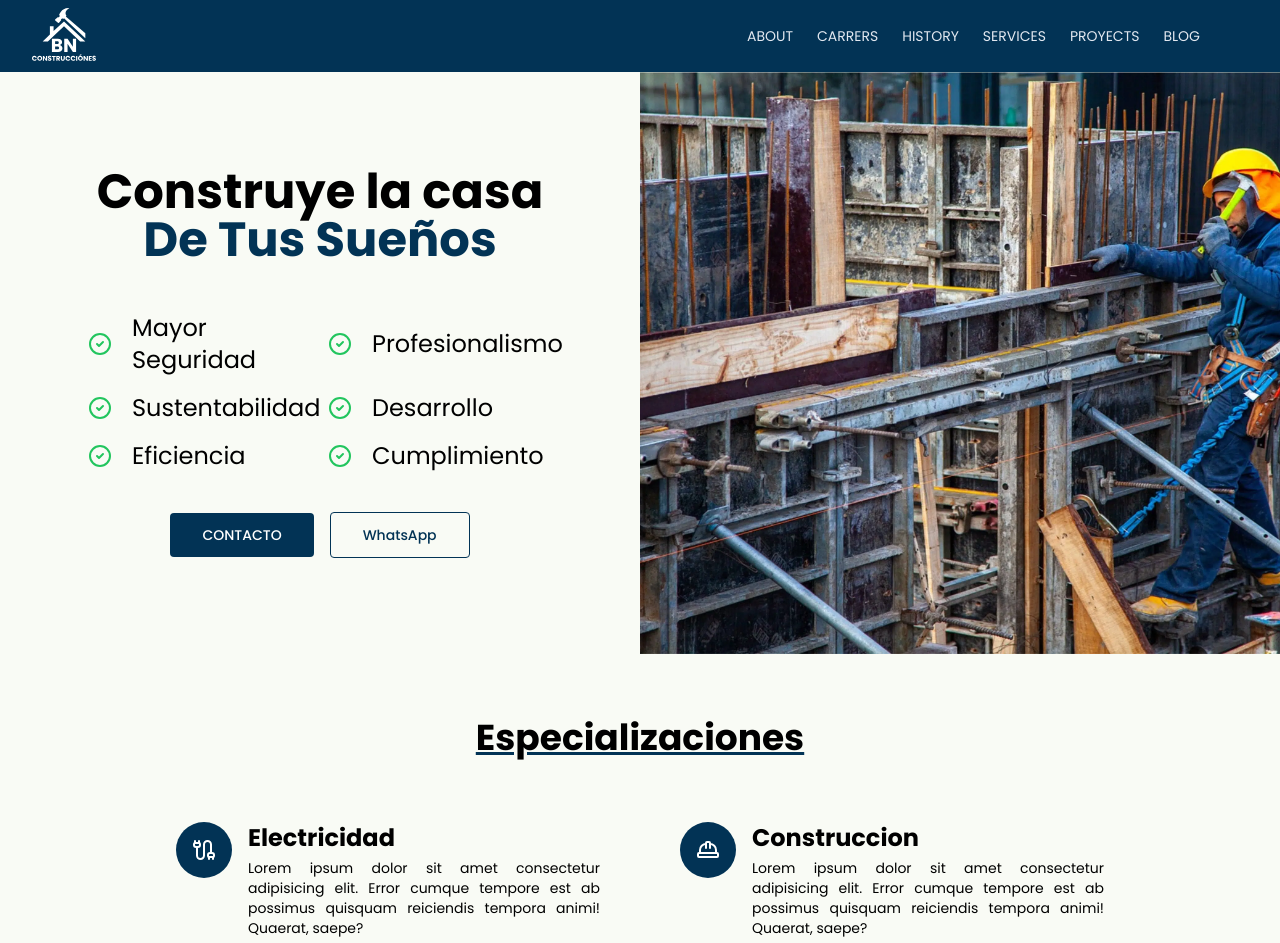
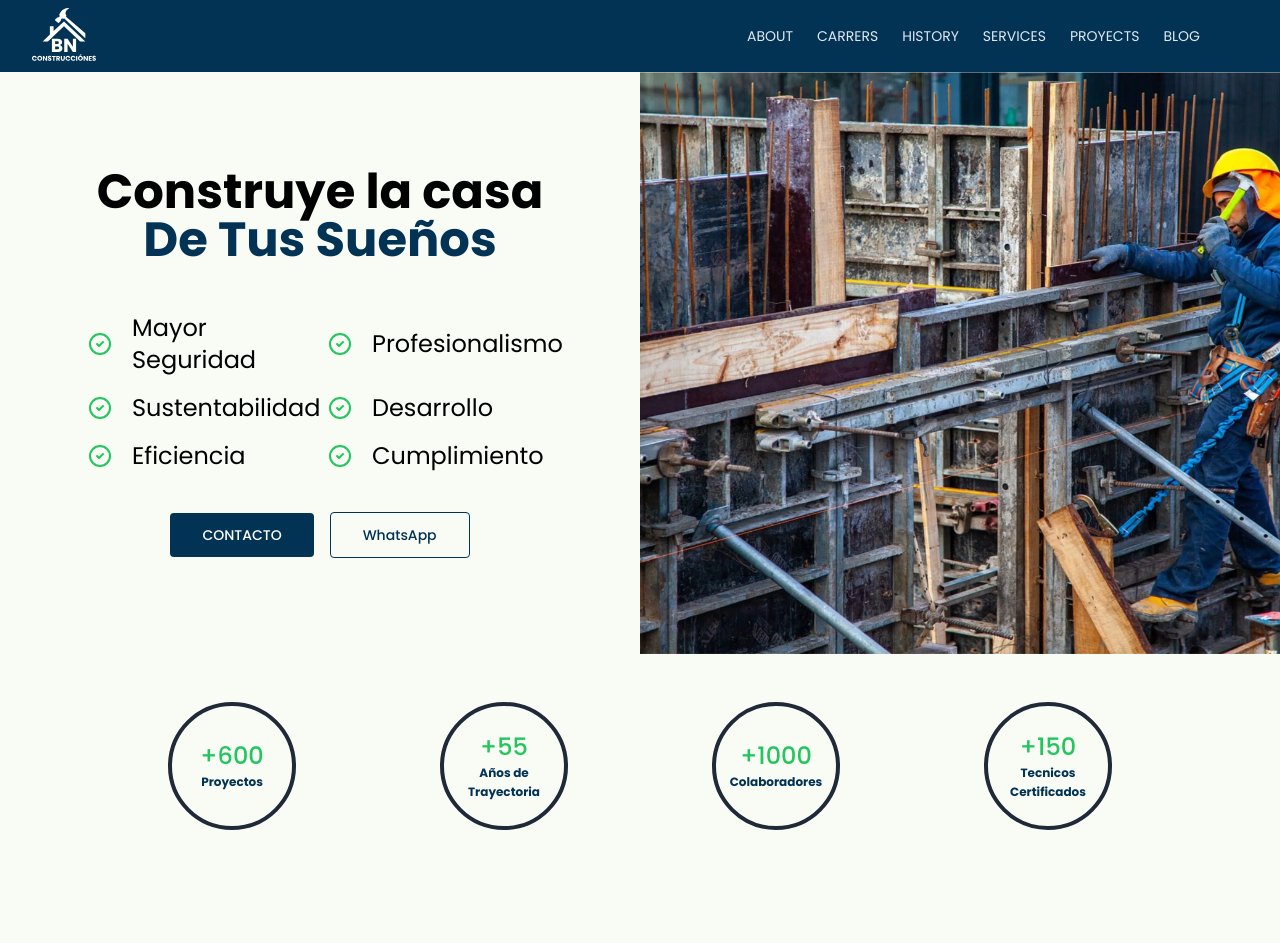
Before and after one commit to marcos15vargas/bn-contrucciones, a React (Vite) app: page / in a window 1280 px wide. Shown: the top 943 px of the page. Built offline with nearby package versions, Linux system fonts and the light colour scheme.

Commit message:
Implementacion de la seccion de estadisticas

```diff
--- a/src/App.jsx
+++ b/src/App.jsx
@@ -2,6 +2,7 @@ import { Banner } from "./components/Banner";
 import { Features } from "./components/Features";
 import { Navbar } from "./components/Navbar";
 import { Proyects } from "./components/Proyects";
+import { Stats } from "./components/Stats";
 // import { Slider } from "./components/Slider";
 import { Testimonial } from "./components/Testimonial";
 
@@ -10,6 +11,7 @@ function App() {
     <>
       <Navbar />
       <Banner />
+      <Stats />
       <Features />
       <Proyects />
       {/* <Slider /> */}
--- /dev/null
+++ b/src/components/Stats.jsx
@@ -0,0 +1,25 @@
+import { stats } from "../constants";
+
+export const Stats = () => {
+  return (
+    <section className="body-font">
+      <div className="container px-4 py-12 mx-auto">
+        <div className="flex flex-wrap -m-4 text-center justify-center items-center">
+          {/* stats */}
+          {stats.map((item, index) => (
+            <div
+              key={index}
+              className="md:w-1/5 sm:w-1/2 mx-2 my-4"
+            >
+              <div className="w-32 h-32 border-4 border-gray-800 mx-auto rounded-full flex flex-col justify-center items-center text-center p-4">
+                {/* <span className="text-azul mb-3 inline-block">{item.icon}</span> */}
+                <h2 className="title-font font-medium text-2xl text-green-500">{item.number}</h2>
+                <p className="leading-relaxed text-xs font-bold text-azul">{item.title}</p>
+              </div>
+            </div>
+          ))}
+        </div>
+      </div>
+    </section>
+  );
+};
--- a/src/constants/index.jsx
+++ b/src/constants/index.jsx
@@ -6,6 +6,10 @@ import {
   HardHat,
   PaintRoller,
   ShowerHead,
+  ClipboardList,
+  TrendingUp,
+  Handshake,
+  UserRound,
 } from "lucide-react";
 
 import slider1 from "../assets/slider/slider1.webp";
@@ -160,3 +164,26 @@ export const testimonial = [
     name: "Elena Rodriguez",
   },
 ]
+
+export const stats = [
+  {
+    title: "Proyectos",
+    number: "+600",
+    icon: <ClipboardList/>,
+  },
+  {
+    title: "Años de Trayectoria",
+    number: "+55",
+    icon:<TrendingUp/>
+  },
+  {
+    title: "Colaboradores",
+    number: "+1000",
+    icon:<Handshake/>
+  },
+  {
+    title: "Tecnicos Certificados",
+    number: "+150",
+    icon:<UserRound />
+  },
+]
```
